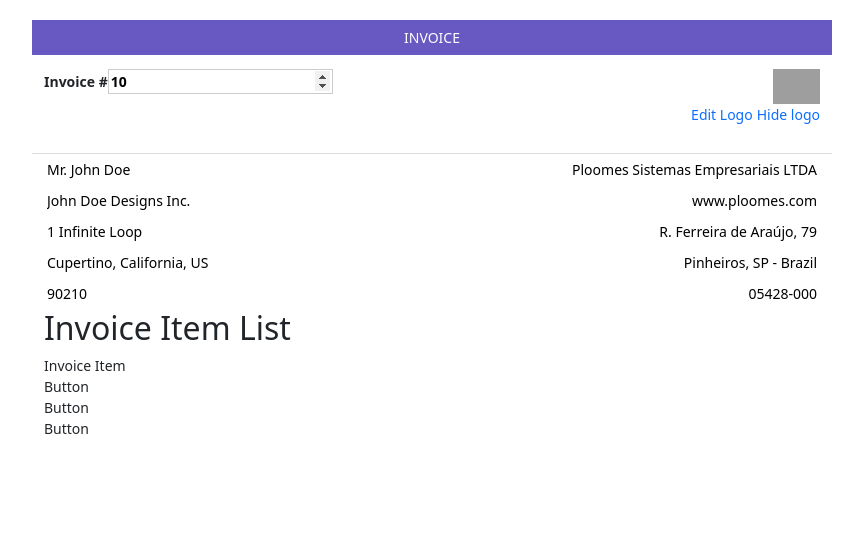
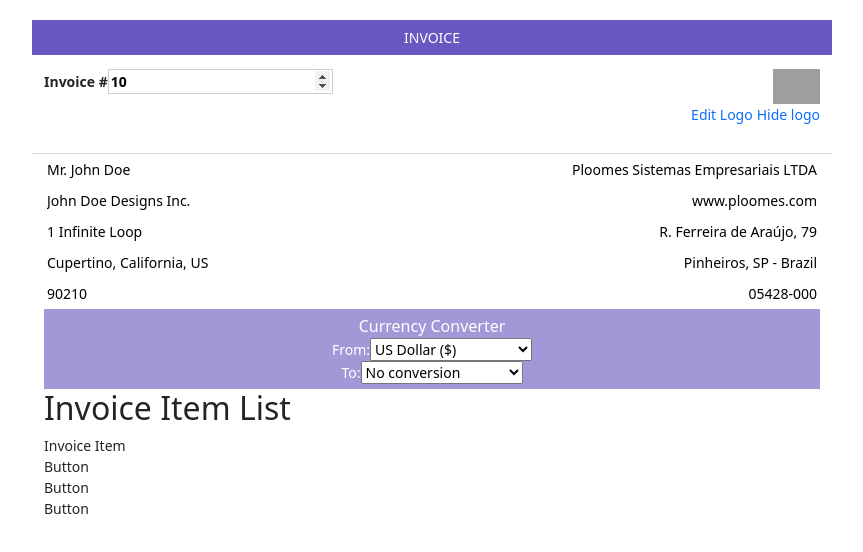
Before and after one commit to metaware/angular-invoicing, a React app: page / in a window 1280 px wide. Shown: the top 552 px of the page, without its empty margins (208-1071 px from the left). Built offline with nearby package versions, Linux system fonts and the light colour scheme; grey boxes are pictures that could not be loaded.

Commit message:
Created Currency Converter Component Structure

```diff
--- /dev/null
+++ b/src/components/CurrencyConverter/CurrencyConverter.tsx
@@ -0,0 +1,63 @@
+import { InvoiceData } from "../../types/Invoice"
+import { currenciesList } from "../../types/CurrencyConverter"
+import "./styles.css"
+import React from "react"
+
+type Props = {
+  state: InvoiceData
+  setState: React.Dispatch<React.SetStateAction<InvoiceData>>
+}
+
+const CurrencyConverter: React.FC<Props> = ({ state, setState }) => {
+  const handleCurrencyChange = (e: React.ChangeEvent<HTMLSelectElement>) => {
+    setState({ ...state, currency: e.currentTarget.value })
+    if (e.currentTarget.value === state.conversion)
+      setState((prevState) => {
+        return {
+          ...prevState,
+          conversion: "",
+        }
+      })
+  }
+  const handleConversionChange = (e: React.ChangeEvent<HTMLSelectElement>) => {
+    setState({ ...state, conversion: e.currentTarget.value })
+  }
+  return (
+    <div className="currency-converter">
+      <div className="title">Currency Converter</div>
+      <div className="input-container">
+        <span>From:</span>
+        <select
+          value={state.currency}
+          defaultValue={state.currency}
+          onChange={handleCurrencyChange}
+        >
+          {currenciesList.map((currency) => (
+            <option key={Math.random()} value={currency.symbol}>
+              {currency.name}
+            </option>
+          ))}
+        </select>
+      </div>
+      <div className="input-container">
+        <span>To:</span>
+        <select
+          value={state.conversion}
+          defaultValue={""}
+          onChange={handleConversionChange}
+        >
+          <option value={""}>No conversion</option>
+          {currenciesList
+            .filter((currency) => currency.symbol !== state.currency)
+            .map((currency) => (
+              <option key={Math.random()} value={currency.symbol}>
+                {currency.name}
+              </option>
+            ))}
+        </select>
+      </div>
+    </div>
+  )
+}
+
+export default CurrencyConverter
--- /dev/null
+++ b/src/components/CurrencyConverter/styles.css
@@ -0,0 +1,10 @@
+.currency-converter {
+  background-color: #a397d8;
+  color: #fff;
+  text-align: center;
+  padding: 5px 0;
+}
+
+.title {
+  font-size: 1rem;
+}
--- a/src/components/Header/style.css
+++ b/src/components/Header/style.css
@@ -1,5 +1,4 @@
 .heading {
-  /* background-color: #a397d8; */
   background-color: #6759c1;
   color: #fff;
   margin-bottom: 1em;
--- a/src/pages/Invoice.tsx
+++ b/src/pages/Invoice.tsx
@@ -2,6 +2,7 @@ import Header from "../components/Header"
 import Info from "../components/Info"
 import InvoiceItemList from "../components/InvoiceItemList"
 import InvoiceItem from "../components/InvoiceItem"
+import CurrencyConverter from "../components/CurrencyConverter/CurrencyConverter"
 import Button from "../components/Button"
 import { InvoiceData, initialInvoiceData } from "../types/Invoice"
 import { useLocalStorage } from "../hooks/useLocalStorage"
@@ -16,6 +17,7 @@ function Invoice() {
     <div className="container">
       <Header page="invoice" state={invoiceData} setState={setInvoiceData} />
       <Info state={invoiceData} setState={setInvoiceData} />
+      <CurrencyConverter state={invoiceData} setState={setInvoiceData} />
       <InvoiceItemList>
         <InvoiceItem />
       </InvoiceItemList>
--- /dev/null
+++ b/src/types/CurrencyConverter.ts
@@ -0,0 +1,31 @@
+export interface Currency {
+  name: string
+  symbol: string
+}
+
+export const currenciesList = [
+  {
+    name: "US Dollar ($)",
+    symbol: "$",
+  },
+  {
+    name: "British Pound (£)",
+    symbol: "£",
+  },
+  {
+    name: "Canadian Dollar ($)",
+    symbol: "CAD $",
+  },
+  {
+    name: "Euro (€)",
+    symbol: "€",
+  },
+  {
+    name: "Indian Rupee (₹)",
+    symbol: "₹",
+  },
+  {
+    name: "Norwegian krone (kr)",
+    symbol: "kr",
+  },
+]
--- a/src/types/Invoice.ts
+++ b/src/types/Invoice.ts
@@ -1,6 +1,8 @@
 export interface InvoiceData {
   tax: number
   invoiceNumber: number
+  currency: string
+  conversion: string
   customerInfo: Info
   companyInfo: Info
   items: Item[]
@@ -24,6 +26,8 @@ export interface Item {
 export const initialInvoiceData = {
   tax: 13,
   invoiceNumber: 10,
+  currency: "$",
+  conversion: "",
   customerInfo: {
     name: "Mr. John Doe",
     webLink: "John Doe Designs Inc.",
```
